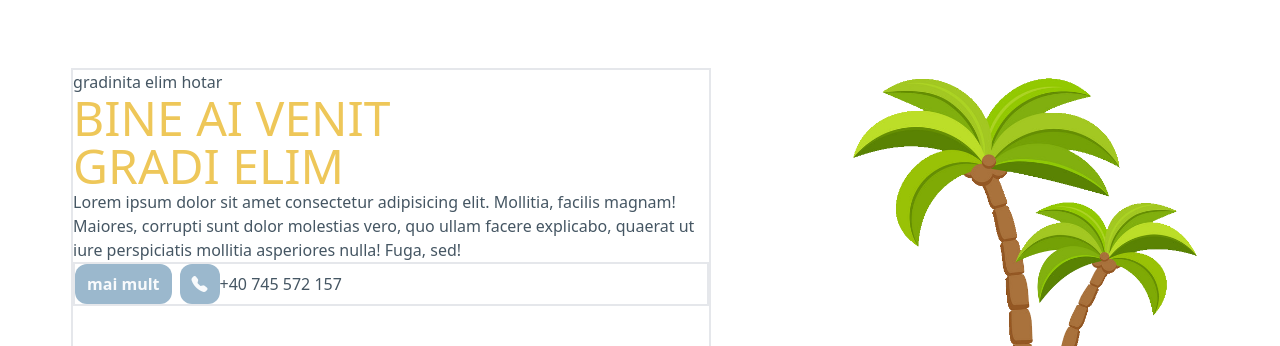
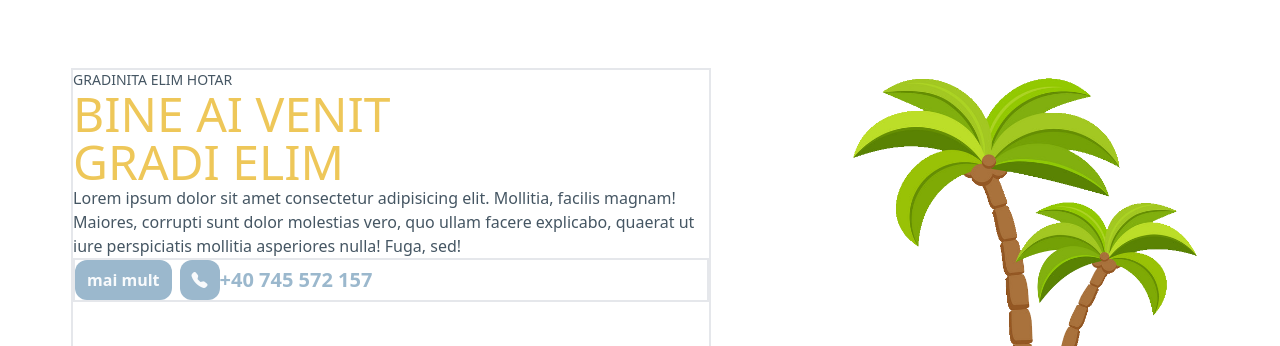
Before and after one commit to DenisWithOneN/gradi-elim, a Vue app: page /#/ in a window 1280 px wide. Shown: the part 132-478 px from the top of the page. Built offline with nearby package versions, Linux system fonts and the light colour scheme.

Commit message:
updated section design

```diff
--- a/src/components/home/Hero.vue
+++ b/src/components/home/Hero.vue
@@ -5,7 +5,7 @@ import FilledButton from "../general/FilledButton.vue";
   <div class="container mx-auto flex justify-around">
     <!-- left side content -->
     <div class="w-1/2 flex flex-col border-2">
-      <p class="text-md text-darkblue">gradinita elim hotar</p>
+      <p class="text-sm uppercase text-darkblue">gradinita elim hotar</p>
       <h1 class="text-5xl uppercase text-yellow">
         bine ai venit <br />
         gradi elim
@@ -32,7 +32,7 @@ import FilledButton from "../general/FilledButton.vue";
                 class="bi bi-telephone-fill text-white text-md"
               ></i
             ></span>
-            <p class="text-darkblue">+40 745 572 157</p></span
+            <p class="text-xl font-semibold text-lightblue">+40 745 572 157</p></span
           >
         </span>
       </div>
```
